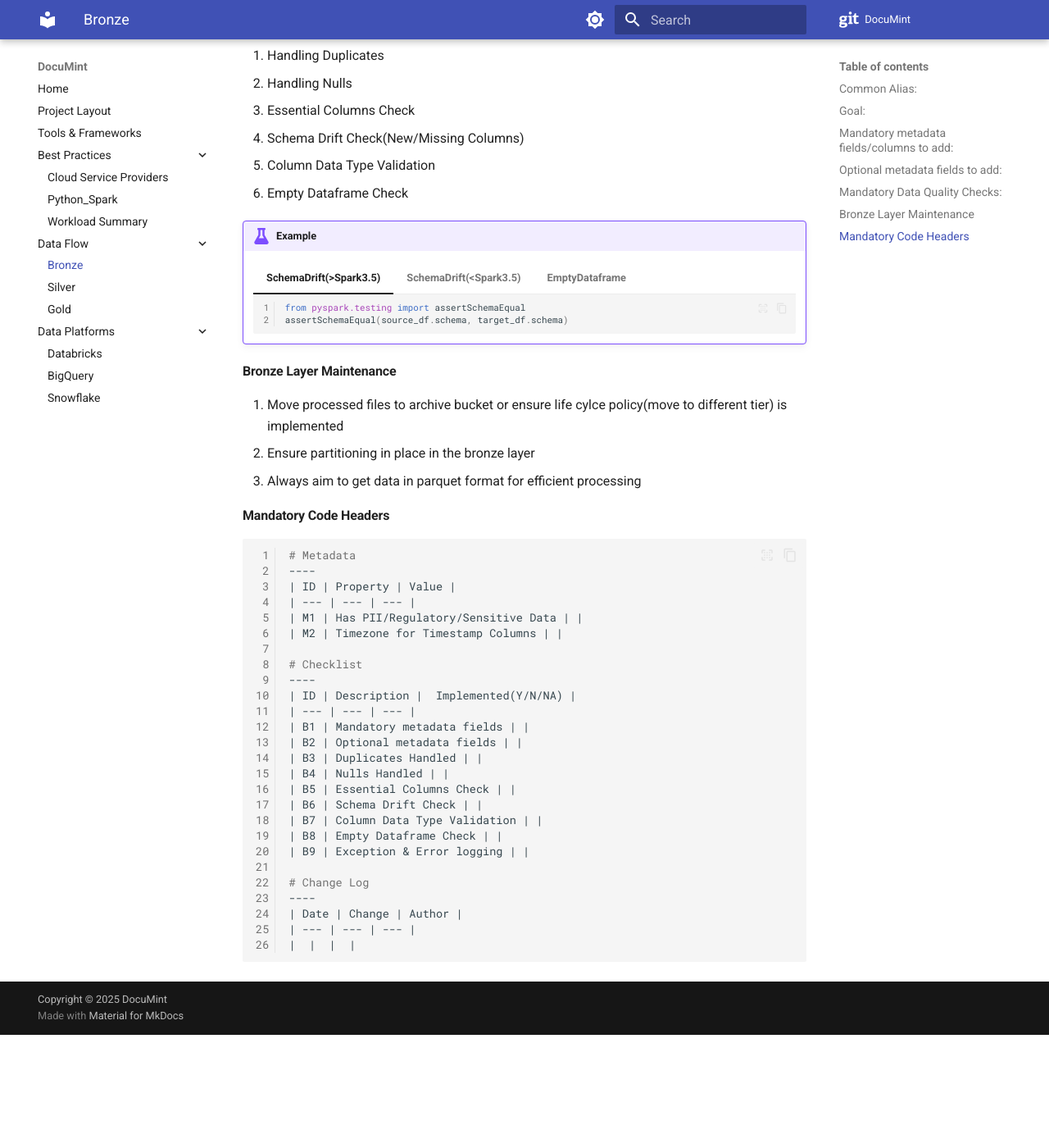
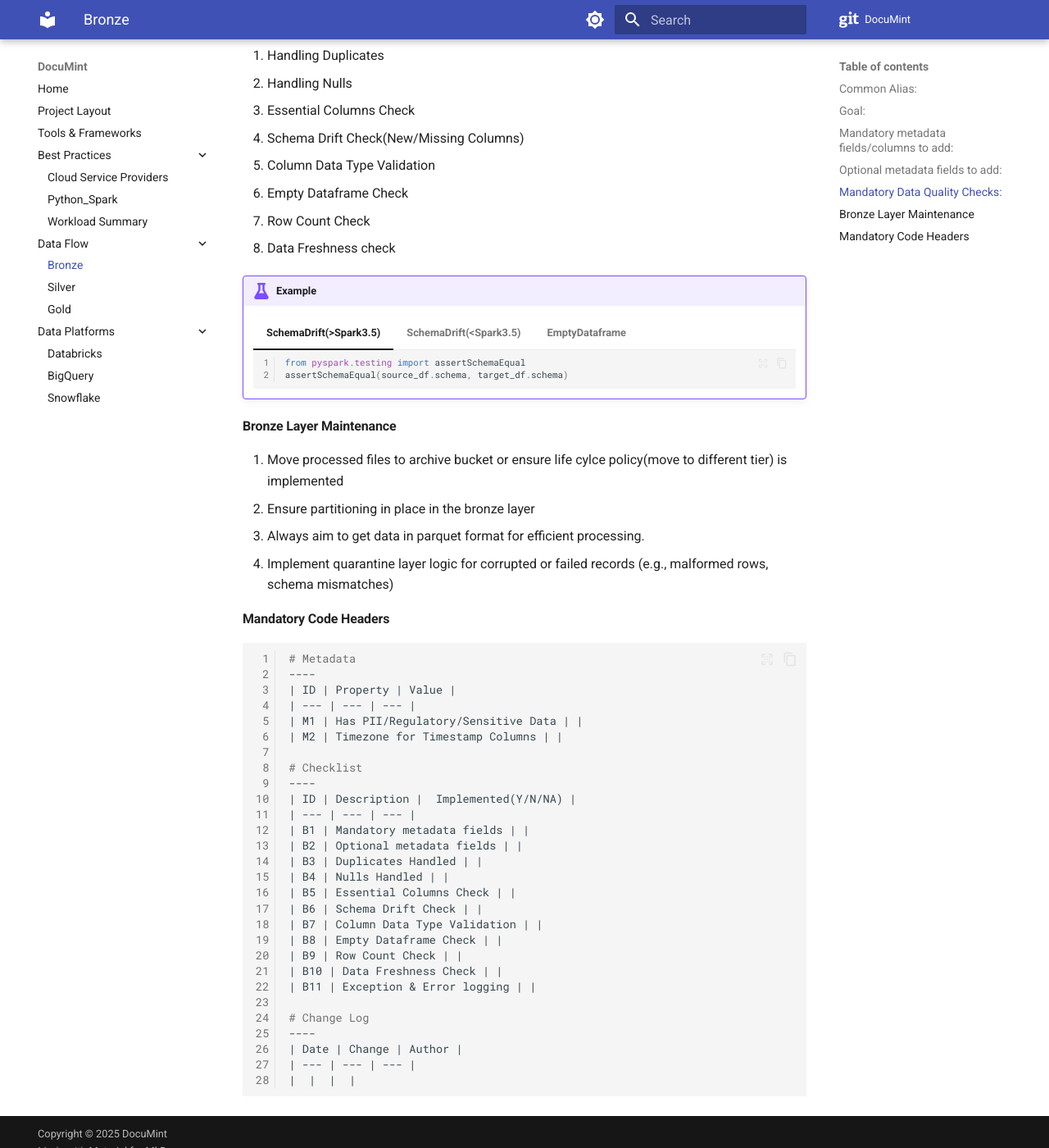
Before and after one commit to g-kannan/documint, an MkDocs documentation site: the page built from docs/03_DataLayers/02_Bronze/Bronze.md, in a window 1280 px wide and 1400 px high, scrolled down 869 px. Shown: the whole window at 82% size. Built offline with MkDocs 1.6.1 and Material for MkDocs 9.7.7, drawn with Linux system fonts in a browser that asks for light colours; comment, search, counter and statistics services are not loaded; before the commit the page ends 2131 px from its top, so only the background shows below that.

Commit message:
Added row count, quarantine logic, and freshness check to Bronze layer

```diff
--- a/docs/03_DataLayers/02_Bronze/Bronze.md
+++ b/docs/03_DataLayers/02_Bronze/Bronze.md
@@ -29,6 +29,8 @@ The Bronze layer is where we land all the data from external source systems. The
 4. Schema Drift Check(New/Missing Columns)
 5. Column Data Type Validation
 6. Empty Dataframe Check
+7. Row Count Check
+8. Data Freshness check
 
 !!! example
     === "SchemaDrift(>Spark3.5)"
@@ -71,7 +73,8 @@ The Bronze layer is where we land all the data from external source systems. The
 #### Bronze Layer Maintenance
 1. Move processed files to archive bucket or ensure life cylce policy(move to different tier) is implemented
 2. Ensure partitioning in place in the bronze layer
-3. Always aim to get data in parquet format for efficient processing
+3. Always aim to get data in parquet format for efficient processing.
+4. Implement quarantine layer logic for corrupted or failed records (e.g., malformed rows, schema mismatches)
 
 #### Mandatory Code Headers
 
@@ -95,7 +98,9 @@ The Bronze layer is where we land all the data from external source systems. The
 | B6 | Schema Drift Check | |
 | B7 | Column Data Type Validation | |
 | B8 | Empty Dataframe Check | |
-| B9 | Exception & Error logging | |
+| B9 | Row Count Check | |
+| B10 | Data Freshness Check | |
+| B11 | Exception & Error logging | |
 
 # Change Log
 ----
```
